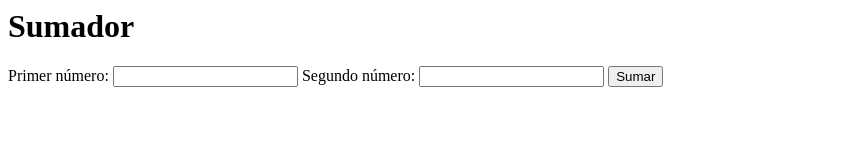
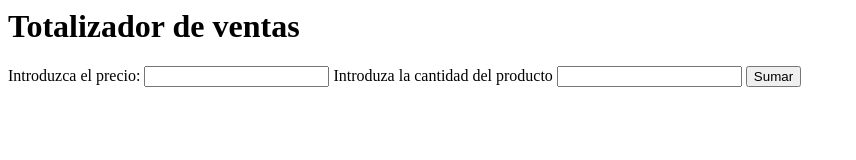
Before and after one commit to Jpriveram/totalizador, a website built with Parcel: page index.html in a window 1280 px wide. Shown: the whole page, without its empty margins (0-856 px from the left). Built offline with nearby package versions, Linux system fonts and the light colour scheme.

```diff
--- a/index.html
+++ b/index.html
@@ -1,11 +1,11 @@
 <html>
   <body>
-    <h1>Sumador</h1>
+    <h1>Totalizador de ventas</h1>
     <form id="sumar-form">
-      <label for="primer-numero">Primer número:</label>
-      <input type="number" id="primer-numero" />
-      <label for="segundo-numero">Segundo número:</label>
-      <input type="number" id="segundo-numero" />
+      <label for="precio">Introduzca el precio:</label>
+      <input type="number" id="precio" />
+      <label for="cantidad">Introduza la cantidad del producto</label>
+      <input type="number" id="cantidad" />
       <input type="submit" value="Sumar" id="sumar-button" />
     </form>
     <div id="resultado-div"></div>
```
Also changed, not shown: src/totalizador.spec.js (added, +11 -0 lines).
